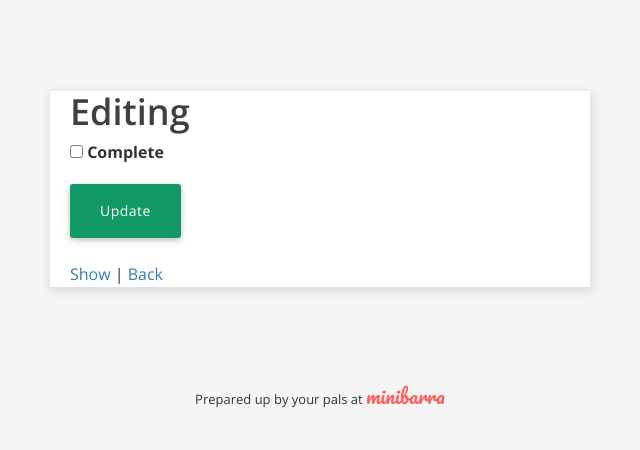
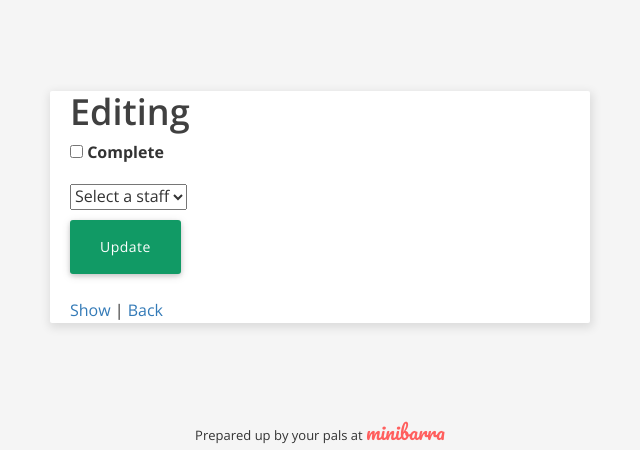
Before and after one commit to tomeehan/mb_chef, a Rails app: template app/views/ticks/edit.html.erb in a window 1280 px wide. Shown: the part 67-517 px from the top of the page, without its empty margins (320-960 px from the left). Run offline with Rails 7, Linux system fonts and the light colour scheme; the template is opened without the code that fills it, so the values that code supplies are empty; style sheets or scripts are compiled from the project's sources; some libraries are stand-ins or nearby versions.

Commit message:
added staff dropdown to edit tick

```diff
--- a/app/models/staff.rb
+++ b/app/models/staff.rb
@@ -1,2 +1,3 @@
 class Staff < ApplicationRecord
+	has_many :ticks
 end
--- a/app/models/tick.rb
+++ b/app/models/tick.rb
@@ -1,4 +1,6 @@
 class Tick < ApplicationRecord
 	belongs_to :task
 	belongs_to :user
+
+	belongs_to :staff
 end
--- a/app/views/ticks/_form.html.erb
+++ b/app/views/ticks/_form.html.erb
@@ -6,6 +6,7 @@
 	 <div class="form-material">
 	 	<%= f.input :complete %>
 	 	<%= f.input :temperature %>
+	 	<%= f.input :staff_id %>
 	 </div>
 
 	  <div class="new-btn">
--- a/app/views/ticks/edit.html.erb
+++ b/app/views/ticks/edit.html.erb
@@ -15,6 +15,11 @@
 			 	<% if @tick.task.category.name == "Temperature" %>
 			 		<%= f.input :temperature, autofocus: true %>
 			 	<% end %>
+
+			<div class="field">
+				<%= select_tag(:staff_id, options_for_select(@staffs), :prompt => "Select a staff") %>
+			</div>
+
 			 </div>
 
 			  <div class="new-btn">
```
Also changed, not shown: app/controllers/ticks_controller.rb (+11 -4 lines), app/views/tasks/_form.html.erb (line endings or trailing spaces).
